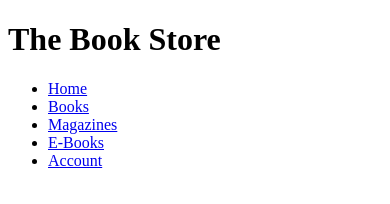
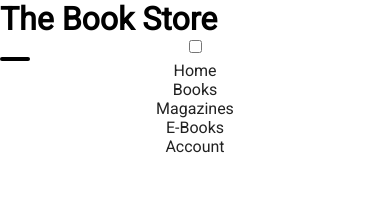
Before and after one commit to TannyWeb/JD-Bookstore, a website built with webpack: page src/pages/index.html in a window 390 px wide. Built offline with nearby package versions, Linux system fonts and the light colour scheme.

Commit message:
added nav scss file and styling hamburger menu

```diff
--- a/src/pages/index.html
+++ b/src/pages/index.html
@@ -10,6 +10,7 @@
 <header>
   <h1>The Book Store</h1>
   <nav class="nav">
+    <input type="checkbox" class="toggle-menu">
     <div class="hamburger-menu"></div>
     <ul>
       <li><a href="#">Home</a></li>
--- a/src/scss/_global.scss
+++ b/src/scss/_global.scss
@@ -0,0 +1,7 @@
+@import url('https://fonts.googleapis.com/css2?family=Roboto&display=swap');
+* {
+    font-family: 'Roboto', sans-serif;
+    margin: 0;
+    padding: 0;
+    box-sizing: border-box;
+}
--- a/src/scss/_variables.scss
+++ b/src/scss/_variables.scss
@@ -1,6 +1,8 @@
 // @import url('https://fonts.googleapis.com/css2?family=DM+Serif+Display&display=swap');
 
 // @import url('https://fonts.googleapis.com/css2?family=DM+Serif+Display&family=Karla:wght@400;700&display=swap');
+
+
 
 // // Colours
 // $darkViolet: rgb(38, 32, 55);
--- a/src/scss/main.scss
+++ b/src/scss/main.scss
@@ -1,3 +1,4 @@
 @import "variables";
 @import "mixins";
 @import "global";
+@import "navigation";
--- /dev/null
+++ b/src/scss/navigation.scss
@@ -0,0 +1,37 @@
+nav {
+    text-align: center;
+    ul {
+        display: flex;
+        flex-direction: column;
+
+        li {
+            list-style-type: none;
+
+            a {
+                color: rgb(34, 34, 34);
+                text-decoration: none;
+            }
+        }
+    }
+
+    .hamburger-menu {
+        position: relative;
+        width: 30px;
+        height: 4px;
+        background: #000;
+        border-radius: 10px;
+        cursor: pointer;
+        z-index: 2;
+        transition: 0.3s;
+
+        &:before {
+            content: '';
+            position: absolute;
+            height: 4px;
+            right: 0;
+            background: #000;
+            border-radius: 10px;
+            transition: 0.3s
+        }
+    }
+}
```
